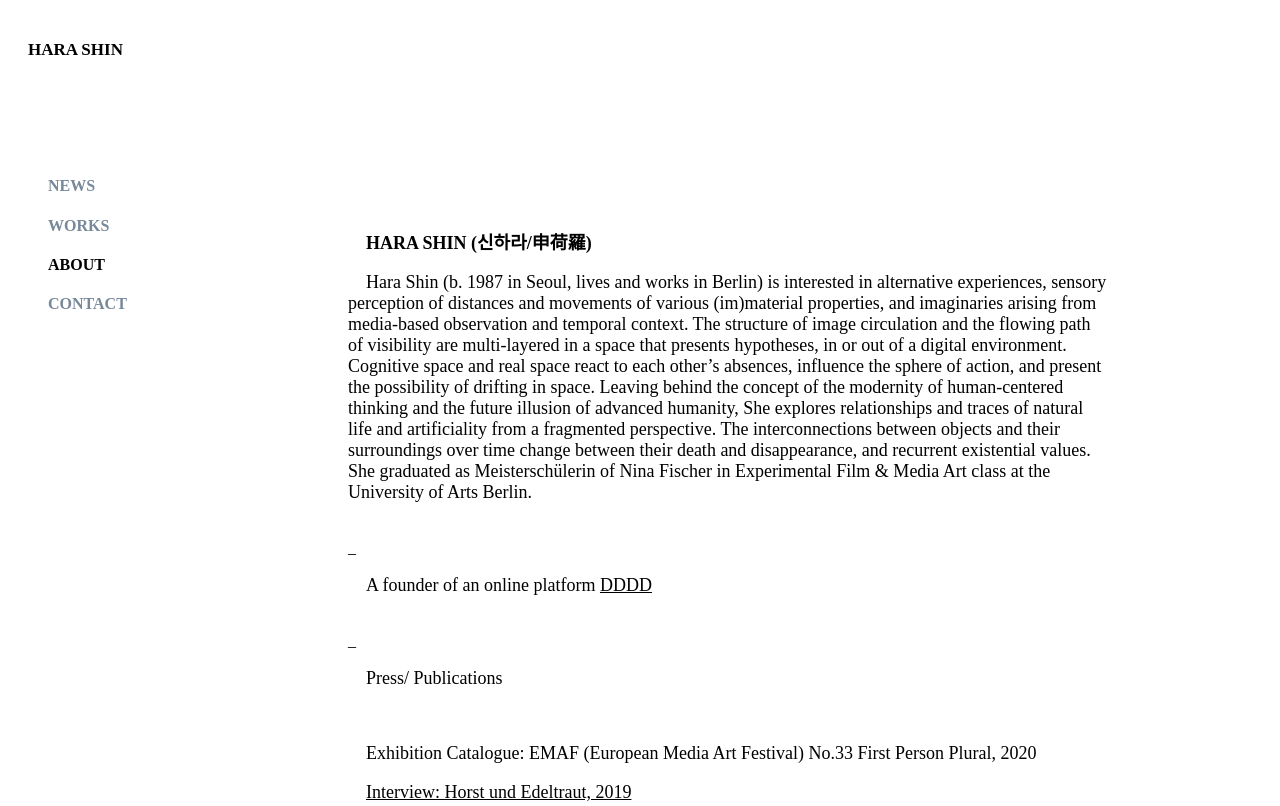
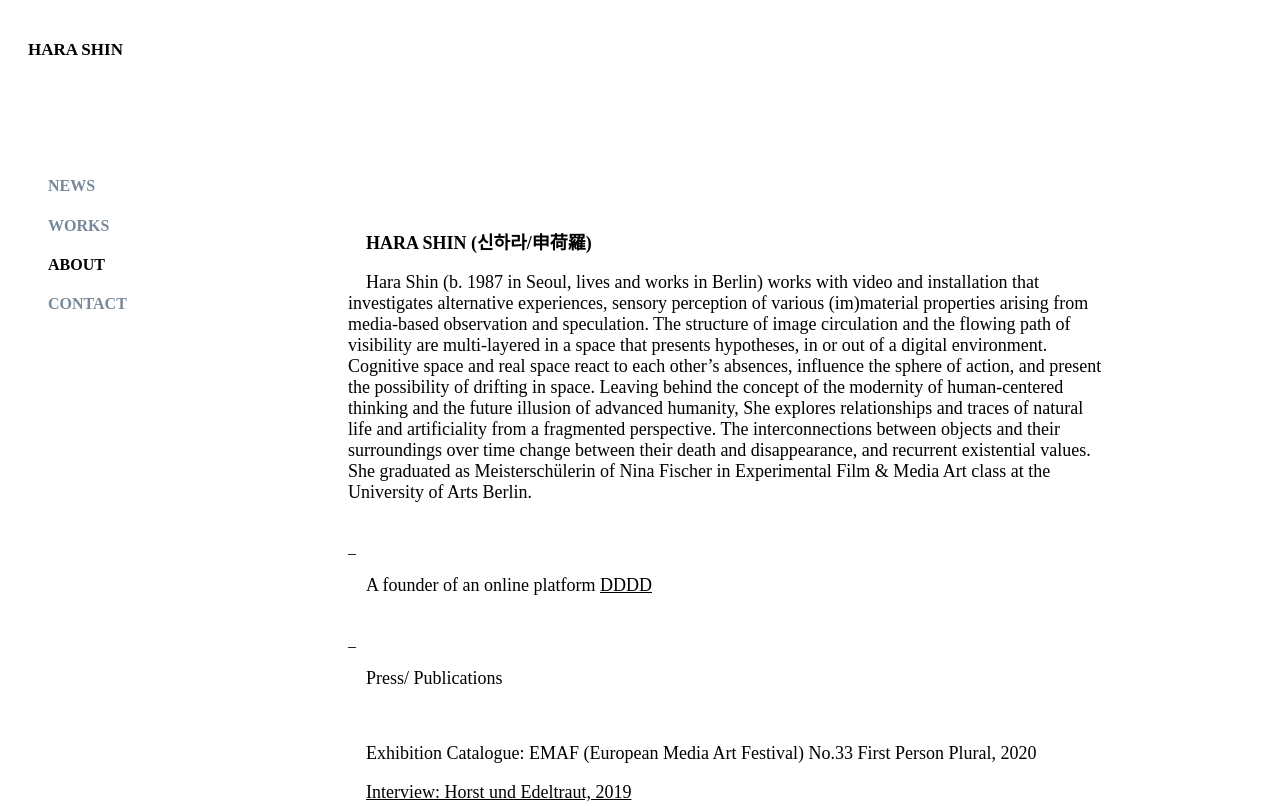
Before and after one commit to hr-shin/home, a plain HTML site: page about.html in a window 1280 px wide. Shown: the top 806 px of the page. Drawn offline with Linux system fonts and the light colour scheme.

Commit message:
Update about.html

```diff
--- a/about.html
+++ b/about.html
@@ -29,7 +29,7 @@
             <br>
              <!-- <p><strong>ABOUT</strong></p> -->
             <p><strong>HARA SHIN (신하라/申荷羅)</strong></p>
-            <p>Hara Shin (b. 1987 in Seoul, lives and works in Berlin) is interested in alternative experiences, sensory perception of distances and movements of various (im)material properties, and imaginaries arising from media-based observation and temporal context. The structure of image circulation and the flowing path of visibility are multi-layered in a space that presents hypotheses, in or out of a digital environment. Cognitive space and real space react to each other’s absences, influence the sphere of action, and present the possibility of drifting in space. Leaving behind the concept of the modernity of human-centered thinking and the future illusion of advanced humanity, She explores relationships and traces of natural life and artificiality from a fragmented perspective. The interconnections between objects and their surroundings over time change between their death and disappearance, and recurrent existential values.
+            <p>Hara Shin (b. 1987 in Seoul, lives and works in Berlin) works with video and installation that investigates alternative experiences, sensory perception of various (im)material properties arising from media-based observation and speculation. The structure of image circulation and the flowing path of visibility are multi-layered in a space that presents hypotheses, in or out of a digital environment. Cognitive space and real space react to each other’s absences, influence the sphere of action, and present the possibility of drifting in space. Leaving behind the concept of the modernity of human-centered thinking and the future illusion of advanced humanity, She explores relationships and traces of natural life and artificiality from a fragmented perspective. The interconnections between objects and their surroundings over time change between their death and disappearance, and recurrent existential values.
             She graduated as Meisterschülerin of Nina Fischer in Experimental Film & Media Art class at the University of Arts Berlin.  </p>
             <br>
             _
```
